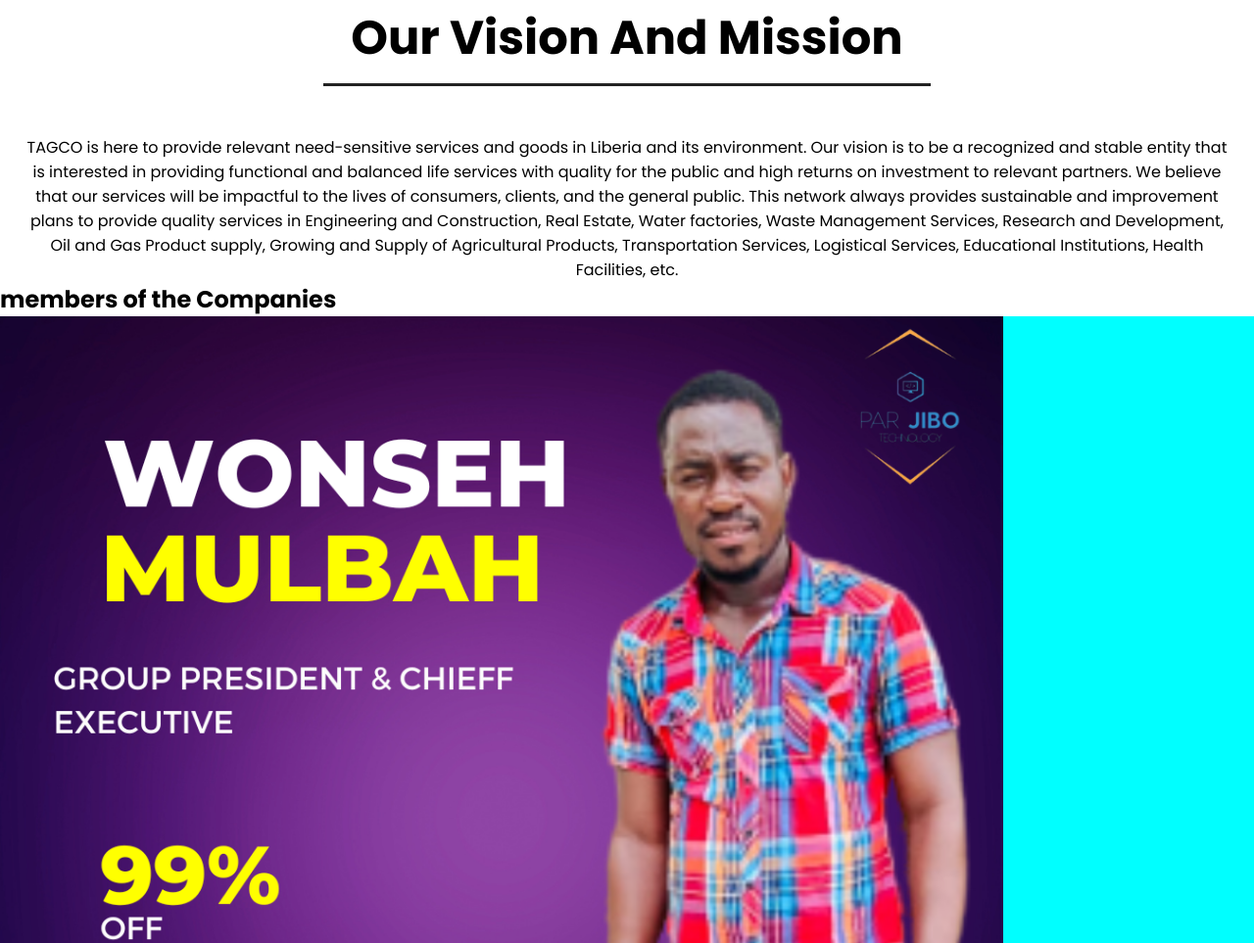
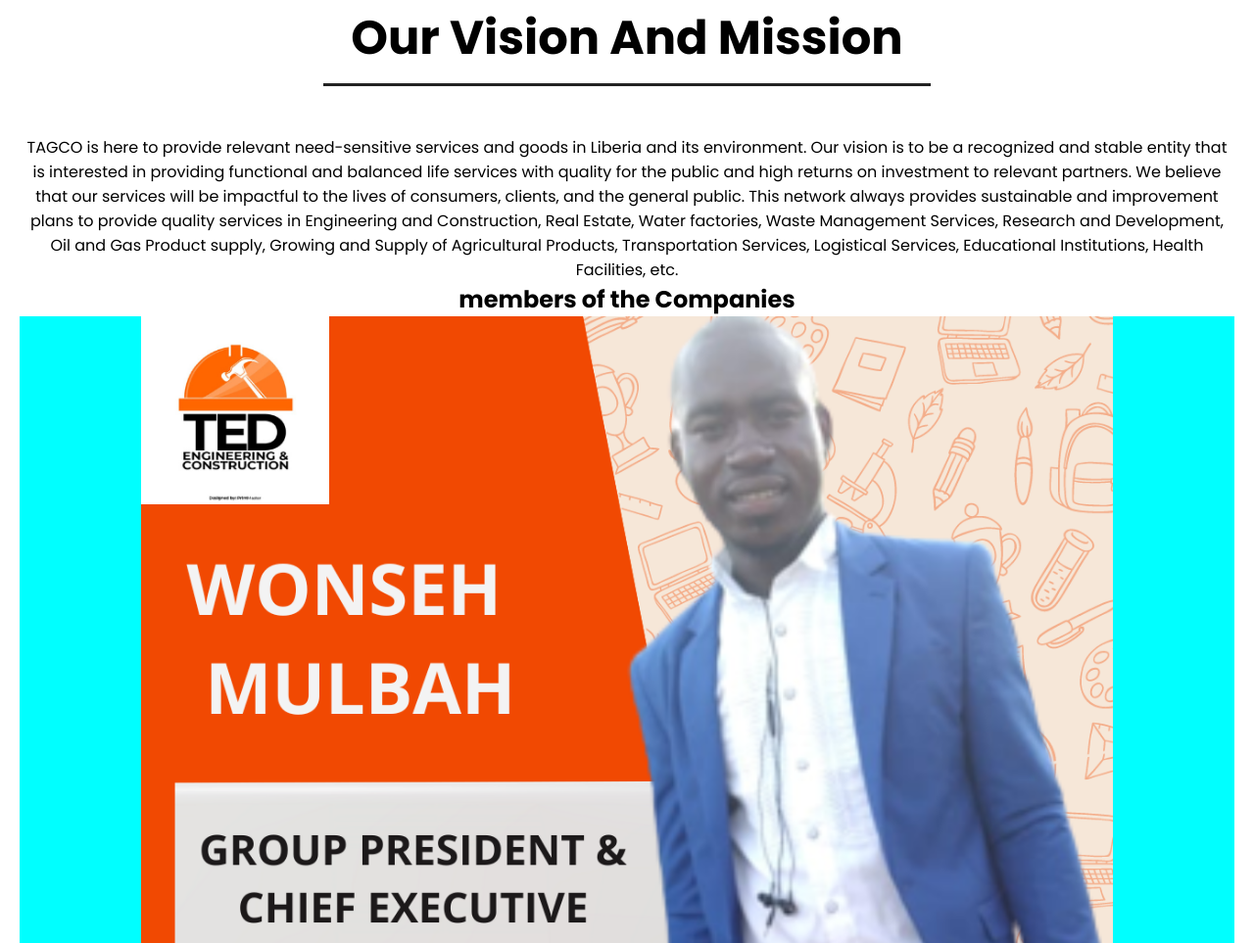
Before and after one commit to parjibo1/Ted, a plain HTML site: page index.html in a window 1280 px wide. Shown: the part 1197-2160 px from the top of the page at 98% size. Drawn offline with Linux system fonts and the light colour scheme.

Commit message:
Update index.html

```diff
--- a/index.html
+++ b/index.html
@@ -100,7 +100,7 @@
    Services, Logistical Services, Educational Institutions, Health Facilities, etc.</p>
 
 
-  </div>
+  <div>
 
 
 <section class="events">
@@ -110,7 +110,7 @@
   </div>
   <di class="row">
     <div class="col">
-<img src="ted/t3.png">
+<img src="ted/t2.png">
 
 <h4>Wonseh Mulbah</h4>
 <p>Wonseh Mulbah
```
